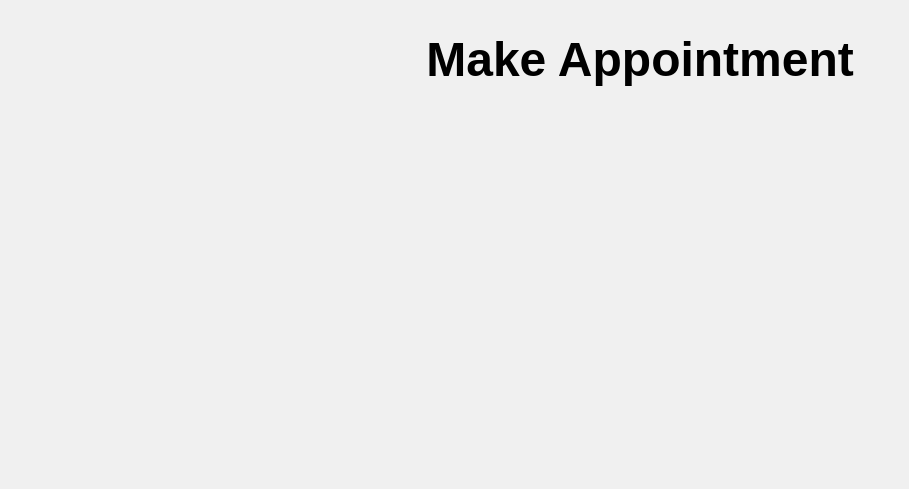
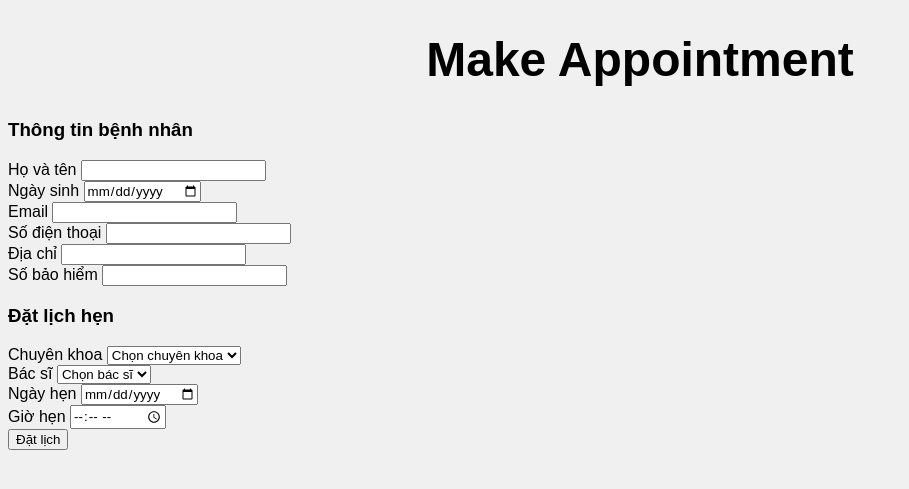
Before and after one commit to longduc205/appointment-schedules, a Flask app: page / in a window 1280 px wide. Shown: the top 489 px of the page, without its empty margins (0-909 px from the left). Run offline with Flask 3, Linux system fonts and the light colour scheme.

Commit message:
[ADD} Patient da vao database

```diff
--- a/appointmentapp/index.py
+++ b/appointmentapp/index.py
@@ -1,10 +1,35 @@
-from flask import render_template, request
+from flask import render_template, request, redirect, url_for
 from appointmentapp import app
 from appointmentapp import utils
+from appointmentapp.models import Patient
+from appointmentapp import db
 
 @app.route('/')
 def home():
-    return render_template('index.html')
+    patients = utils.load_patients()
+    return render_template('index.html', patients=patients)
+
+@app.route('/make_appointment', methods=['POST'])
+def make_appointment():
+    full_name = request.form['full_name']
+    date_of_birth = request.form['date_of_birth']
+    address = request.form['address']
+    patient_email = request.form['patient_email']
+    patient_phone = request.form['patient_phone']
+    insurance_number = request.form['insurance_number']
+
+    new_patient = Patient(
+        full_name=full_name,
+        date_of_birth=date_of_birth,
+        address=address,
+        patient_email=patient_email,
+        patient_phone=patient_phone,
+        insurance_number=insurance_number
+    )
+    db.session.add(new_patient)
+    db.session.commit()
+    return redirect(url_for('home'))
+
 
 
 if __name__ == '__main__':
--- a/appointmentapp/templates/index.html
+++ b/appointmentapp/templates/index.html
@@ -8,5 +8,66 @@
 </head>
 <body>
     <h1 class="text-center">Make Appointment</h1>
+    <div class="container">
+        <div class="row">
+            <!-- Patient Info -->
+            <div class="col-md-6">
+                <h3>Thông tin bệnh nhân</h3>
+                <form method="POST" action="/make_appointment">
+                    <div class="form-group">
+                        <label for="full_name">Họ và tên</label>
+                        <input type="text" class="form-control" id="full_name" name="full_name" required>
+                    </div>
+                    <div class="form-group">
+                        <label for="date_of_birth">Ngày sinh</label>
+                        <input type="date" class="form-control" id="date_of_birth" name="date_of_birth" required>
+                    </div>
+                    <div class="form-group">
+                        <label for="patient_email">Email</label>
+                        <input type="email" class="form-control" id="patient_email" name="patient_email" required>
+                    </div>
+                    <div class="form-group">
+                        <label for="patient_phone">Số điện thoại</label>
+                        <input type="text" class="form-control" id="patient_phone" name="patient_phone" required>
+                    </div>
+                    <div class="form-group">
+                        <label for="address">Địa chỉ</label>
+                        <input type="text" class="form-control" id="address" name="address">
+                    </div>
+                    <div class="form-group">
+                        <label for="insurance_number">Số bảo hiểm</label>
+                        <input type="text" class="form-control" id="insurance_number" name="insurance_number" required>
+                    </div>
+            </div>
+            <!-- Appointment Info -->
+            <div class="col-md-6">
+                <h3>Đặt lịch hẹn</h3>
+                    <div class="form-group">
+                        <label for="specialty">Chuyên khoa</label>
+                        <select class="form-control" id="specialty" name="specialty">
+                            <option value="">Chọn chuyên khoa</option>
+                            <!-- Thêm các option chuyên khoa ở đây -->
+                        </select>
+                    </div>
+                    <div class="form-group">
+                        <label for="doctor">Bác sĩ</label>
+                        <select class="form-control" id="doctor" name="doctor">
+                            <option value="">Chọn bác sĩ</option>
+                            <!-- Thêm các option bác sĩ ở đây -->
+                        </select>
+                    </div>
+                    <div class="form-group">
+                        <label for="appointment_date">Ngày hẹn</label>
+                        <input type="date" class="form-control" id="appointment_date" name="appointment_date">
+                    </div>
+                    <div class="form-group">
+                        <label for="appointment_time">Giờ hẹn</label>
+                        <input type="time" class="form-control" id="appointment_time" name="appointment_time">
+                    </div>
+                    <button type="submit" class="btn btn-primary mt-3">Đặt lịch</button>
+                </form>
+            </div>
+        </div>
+    </div>
 </body>
 </html>
```
